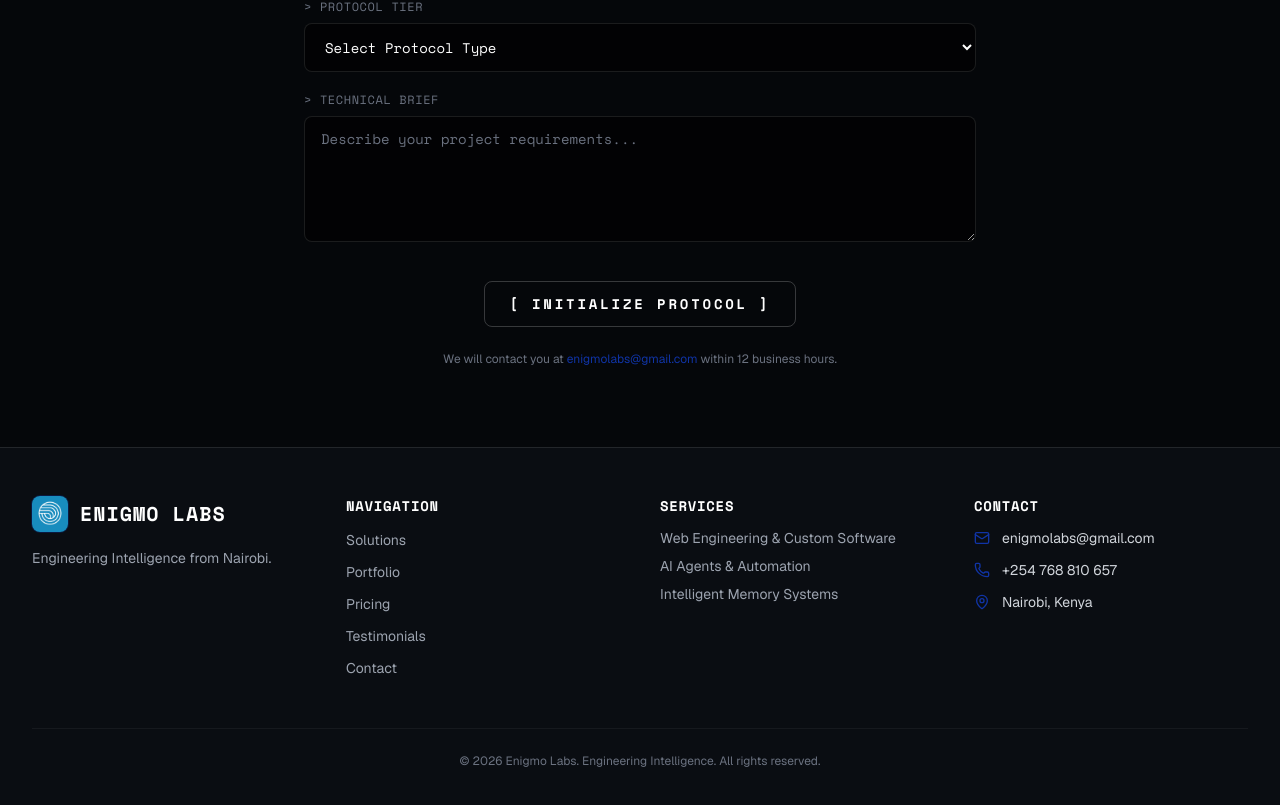
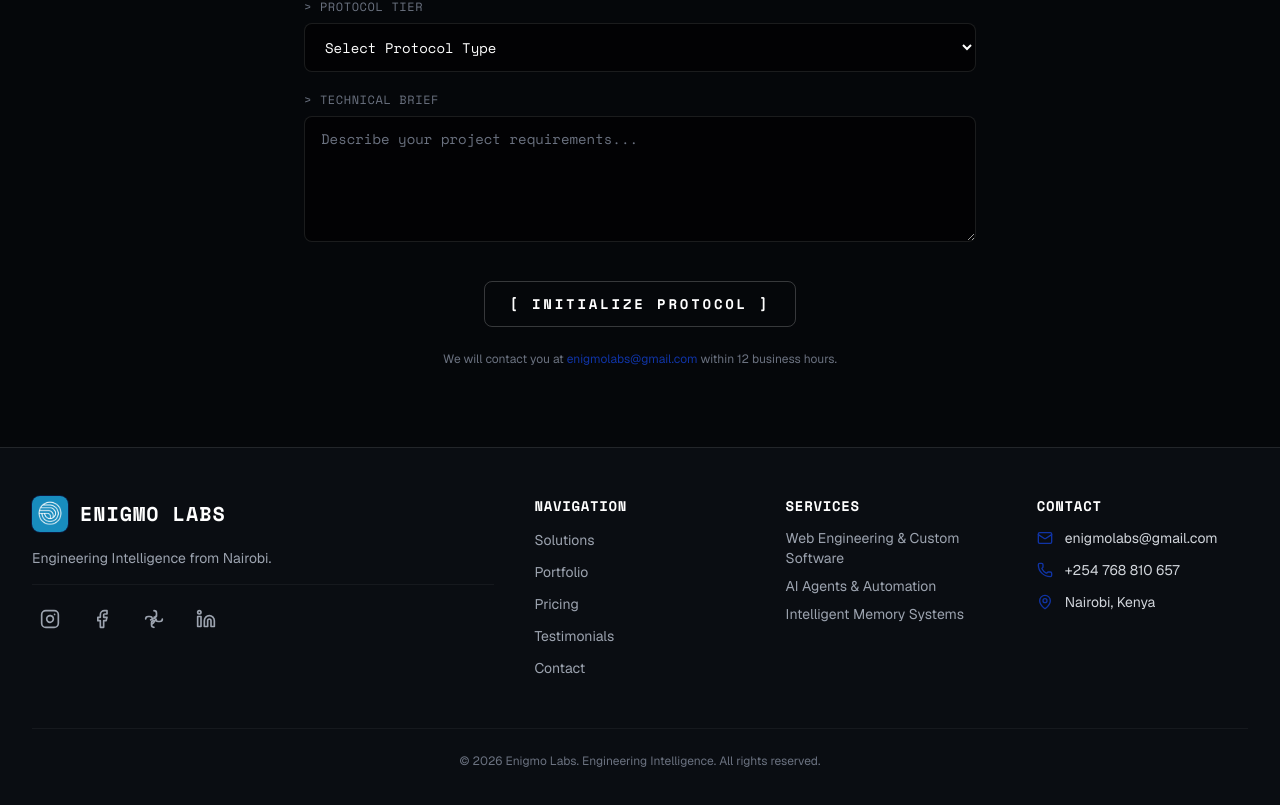
Before and after one commit to bossmaniano/enigmo_labs, a Next.js app: page / in a window 1280 px wide. Shown: the part 5547-6352 px from the top of the page. Built offline with nearby package versions, Linux system fonts and the light colour scheme.

Commit message:
Add social media icons to footer
- Create custom SVG social icons (Instagram, Facebook, LinkedIn, TikTok)
- Add social links to footer with hover effects
- Links open in new tab with proper rel attributes

```diff
--- a/components/footer.tsx
+++ b/components/footer.tsx
@@ -1,13 +1,21 @@
 import Link from 'next/link';
 import Image from 'next/image';
 import { Mail, Phone, MapPin } from 'lucide-react';
+import { Instagram, Facebook, Linkedin, TikTok } from '@/components/ui/social-icons';
 import { CONTACT_INFO, NAV_ITEMS } from '@/lib/data';
+
+const SOCIAL_LINKS = [
+  { name: 'Instagram', href: 'https://www.instagram.com/enigmolabs?utm_source=qr&stkn=MTJ3eGJrYTh5eDMyMA==', icon: Instagram },
+  { name: 'Facebook', href: 'https://www.facebook.com/profile.php?id=61594576552869', icon: Facebook },
+  { name: 'TikTok', href: 'https://www.tiktok.com/@enigmo_labs?_r=1&_t=ZS-9A5C2NCVFcl', icon: TikTok },
+  { name: 'LinkedIn', href: 'https://www.linkedin.com/in/enigmo-labs-a85286437/', icon: Linkedin },
+] as const;
 
 export const Footer = () => (
   <footer className="bg-charcoal border-t border-white/10 py-12 px-4 sm:px-6 lg:px-8">
     <div className="max-w-7xl mx-auto">
-      <div className="grid grid-cols-1 gap-10 md:grid-cols-4">
-        <div className="space-y-4">
+      <div className="grid grid-cols-1 gap-10 md:grid-cols-5">
+        <div className="space-y-4 md:col-span-2">
           <div className="flex items-center gap-3">
             <Image
               src="/enigmolabs.jpeg"
@@ -23,6 +31,20 @@ export const Footer = () => (
           <p className="text-sm text-gray-400">
             Engineering Intelligence from Nairobi.
           </p>
+          <div className="flex items-center gap-4 pt-4 border-t border-white/5">
+            {SOCIAL_LINKS.map((social) => (
+              <a
+                key={social.name}
+                href={social.href}
+                target="_blank"
+                rel="noopener noreferrer"
+                className="p-2 text-gray-400 hover:text-egyptian-blue transition-colors"
+                aria-label={social.name}
+              >
+                <social.icon className="h-5 w-5" />
+              </a>
+            ))}
+          </div>
         </div>
 
         <div className="space-y-3">
--- /dev/null
+++ b/components/ui/social-icons.tsx
@@ -0,0 +1,57 @@
+import type { FC, SVGProps } from 'react';
+
+interface SocialIconProps extends SVGProps<SVGSVGElement> {
+  size?: number;
+}
+
+const createIcon = (name: string, paths: React.ReactNode): FC<SocialIconProps> => {
+  const Component = (props: SocialIconProps) => (
+    <svg
+      xmlns="http://www.w3.org/2000/svg"
+      viewBox="0 0 24 24"
+      fill="none"
+      stroke="currentColor"
+      strokeWidth="2"
+      strokeLinecap="round"
+      strokeLinejoin="round"
+      {...props}
+    >
+      {paths}
+    </svg>
+  );
+  Component.displayName = name;
+  return Component;
+};
+
+export const Instagram = createIcon('Instagram', (
+  <>
+    <rect width={20} height={20} x={2} y={2} rx={5} ry={5} />
+    <path d="M16 11.37A4 4 0 1 1 12.63 8 4 4 0 0 1 16 11.37z" />
+    <line x1={17.5} x2={17.51} y1={6.5} y2={6.5} />
+  </>
+));
+
+export const Facebook = createIcon('Facebook', (
+  <>
+    <path d="M18 2h-3a5 5 0 0 0-5 5v3H7v4h3v8h4v-8h3l1-4h-4V7a1 1 0 0 1 1-1h3z" />
+  </>
+));
+
+export const Linkedin = createIcon('Linkedin', (
+  <>
+    <path d="M16 8a6 6 0 0 1 6 6v7h-4v-7a2 2 0 0 0-2-2 2 2 0 0 0-2 2v7h-4v-7a6 6 0 0 1 6-6z" />
+    <rect width={4} height={12} x={2} y={9} />
+    <circle cx={4} cy={4} r={2} />
+  </>
+));
+
+export const TikTok = createIcon('TikTok', (
+  <>
+    <path d="M15 8.5c-2 3.5-5 4-7 4.5" />
+    <path d="M9.5 18c3.5-2 3-4.5 5-5.5" />
+    <path d="M12 2c2 0 3 1 3 3v2c0 2-1 3-3 3" />
+    <path d="M12 22c-2 0-3-1-3-3v-2c0-2 1-3 3-3" />
+    <path d="M2 12c0-2 1-3 3-3h2c2 0 3 1 3 3" />
+    <path d="M22 12c0 2-1 3-3 3h-2c-2 0-3-1-3-3" />
+  </>
+));
```
